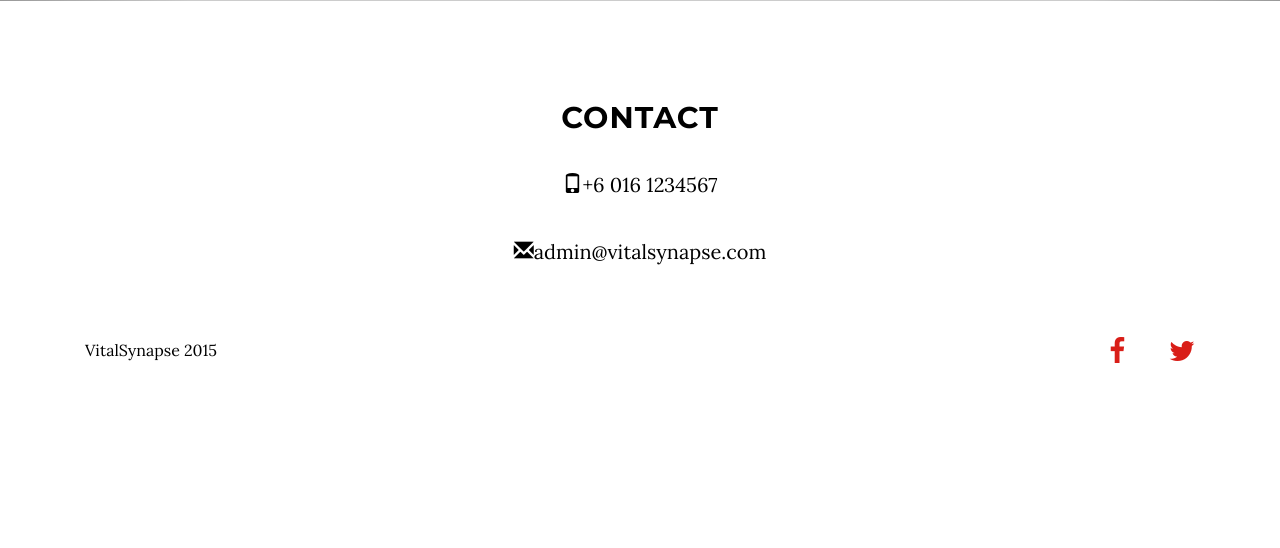
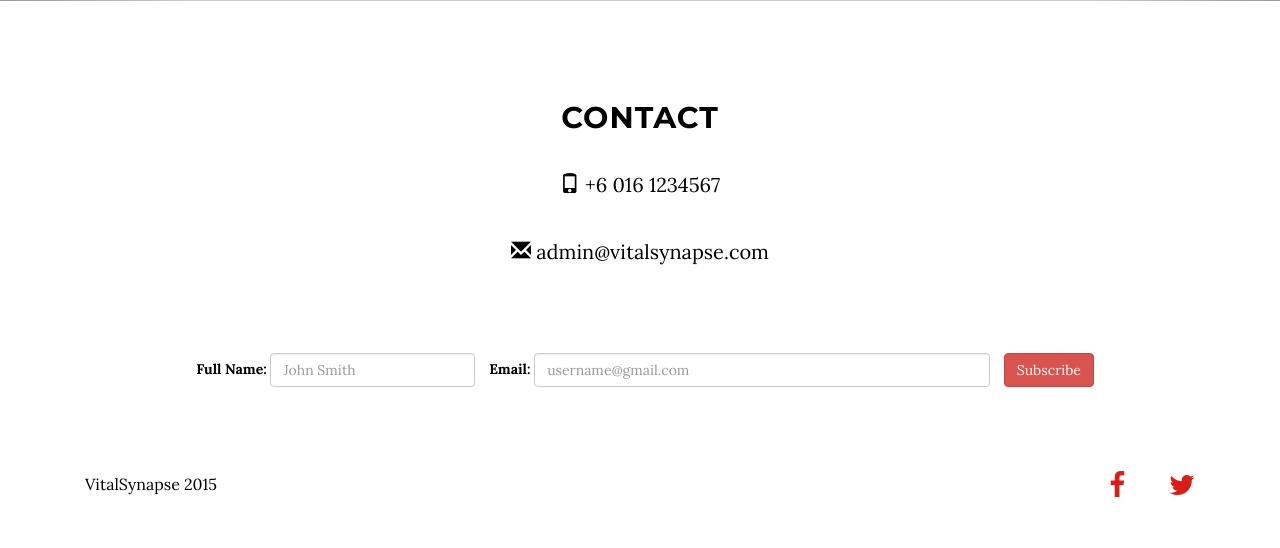
Before and after one commit to chandimaw/landing.vitalsynapse, a PHP site: page / in a window 1280 px wide. Shown: the part 1696-2244 px from the top of the page. Before the commit the page ends 2059 px from the top, so only its background shows below. Run offline with PHP 8.4, Linux system fonts and the light colour scheme.

Commit message:
Add subcribe form

```diff
--- a/css/grayscale.css
+++ b/css/grayscale.css
@@ -310,6 +310,19 @@ a:focus {
     padding-top: 100px;
 }
 
+.form{
+    margin-top: 50px;
+    margin-bottom: 50px;
+}
+
+.form label{
+    padding-left: 10px;
+}
+
+.form button{
+    margin-left: 10px;
+}
+
 /*@keyframes move {
     0% {
         background-position: 0 60%, 0 50%;
--- a/index.html
+++ b/index.html
@@ -154,9 +154,19 @@
             <div class="col-lg-8 col-lg-offset-2">
                 <h2>Contact</h2>
                 <p></p>
-                <p><span class="glyphicon glyphicon-phone"></span>+6 016 1234567</p>
-                <p><span class="glyphicon glyphicon-envelope"></span>admin@vitalsynapse.com</p>
+                <p><span class="glyphicon glyphicon-phone"></span> +6 016 1234567</p>
+                <p><span class="glyphicon glyphicon-envelope"></span> admin@vitalsynapse.com</p>
             </div>
+            <p></p>
+        </div>
+        <div class="form">
+        <form class="form-inline">
+            <label for="pwd">Full Name:</label>
+            <input type="fullname" class="form-control" id="fullname" placeholder="John Smith">
+            <label for="email">Email:</label>
+            <input type="email" class="form-control" id="email" size="50" placeholder="username@gmail.com" required>
+            <button type="button" class="btn btn-danger">Subscribe</button>
+        </form>
         </div>
     </section>
 
```
